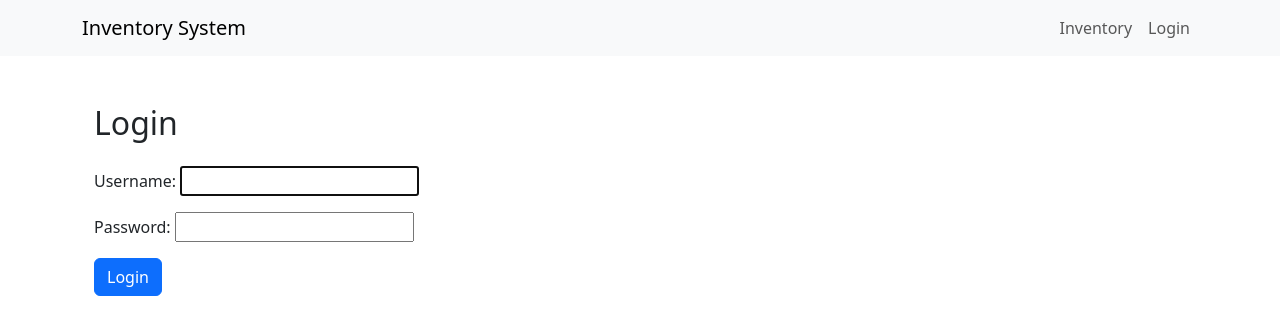
After one commit to Andrei2313/django-inventory, a Django app: a page that uses inventory/templates/base.html in a window 1280 px wide. The commit adds this page. Shown: the top 335 px of the page. Run offline with Django 5.2, Linux system fonts and the light colour scheme.

Commit message:
password update

```diff
--- a/DjangoProject/settings.py
+++ b/DjangoProject/settings.py
@@ -103,6 +103,10 @@ AUTH_PASSWORD_VALIDATORS = [
     },
 ]
 
+LOGIN_URL = '/accounts/login/'  # Redirect to login page if not authenticated
+LOGOUT_REDIRECT_URL = '/'  # Redirect after logout
+LOGIN_REDIRECT_URL = '/inventory/'  # Redirect after login
+
 
 # Internationalization
 # https://docs.djangoproject.com/en/5.1/topics/i18n/
--- a/DjangoProject/urls.py
+++ b/DjangoProject/urls.py
@@ -6,4 +6,6 @@ urlpatterns = [
     path('admin/', admin.site.urls),
     path('inventory/', include('inventory.urls')),  # Include the inventory app URLs
     path('', lambda request: HttpResponseRedirect('/inventory/')),  # Redirect root to inventory
+
+    path('accounts/', include('django.contrib.auth.urls')),  # Authentication URLs
 ]
--- a/inventory/templates/base.html
+++ b/inventory/templates/base.html
@@ -11,14 +11,29 @@
     <nav class="navbar navbar-expand-lg navbar-light bg-light">
         <div class="container">
             <a class="navbar-brand" href="/">Inventory System</a>
-            <div class="collapse navbar-collapse">
+            <button class="navbar-toggler" type="button" data-bs-toggle="collapse" data-bs-target="#navbarNav" aria-controls="navbarNav" aria-expanded="false" aria-label="Toggle navigation">
+                <span class="navbar-toggler-icon"></span>
+            </button>
+            <div class="collapse navbar-collapse" id="navbarNav">
                 <ul class="navbar-nav ms-auto">
                     <li class="nav-item">
                         <a class="nav-link" href="{% url 'inventory_list' %}">Inventory</a>
                     </li>
-                    <li class="nav-item">
-                        <a class="nav-link" href="{% url 'order_log' %}">Order Log</a>
-                    </li>
+                    {% if request.user.is_authenticated %}
+                        <li class="nav-item">
+                            <a class="nav-link" href="{% url 'add_item' %}">Add Item</a>
+                        </li>
+                        <li class="nav-item">
+                            <a class="nav-link" href="{% url 'order_log' %}">Order Logs</a>
+                        </li>
+                        <li class="nav-item">
+                            <a class="nav-link" href="{% url 'logout' %}">Logout</a>
+                        </li>
+                    {% else %}
+                        <li class="nav-item">
+                            <a class="nav-link" href="{% url 'login' %}">Login</a>
+                        </li>
+                    {% endif %}
                 </ul>
             </div>
         </div>
--- /dev/null
+++ b/inventory/templates/registration/login.html
@@ -0,0 +1,19 @@
+{% extends 'base.html' %}
+
+{% block content %}
+<div class="container my-5">
+    <h2 class="mb-4">Login</h2>
+    <form method="post" class="form">
+        {% csrf_token %}
+        <div class="form-group mb-3">
+            {{ form.username.label_tag }}
+            {{ form.username }}
+        </div>
+        <div class="form-group mb-3">
+            {{ form.password.label_tag }}
+            {{ form.password }}
+        </div>
+        <button type="submit" class="btn btn-primary">Login</button>
+    </form>
+</div>
+{% endblock %}
--- a/inventory/urls.py
+++ b/inventory/urls.py
@@ -3,9 +3,8 @@ from . import views
 
 urlpatterns = [
     path('', views.inventory_list, name='inventory_list'),
-    path('add/', views.add_item, name='add_item'),
+    path('add-item/', views.add_item, name='add_item'),
     path('create-order/', views.create_order, name='create_order'),
-    path('log/', views.order_log, name='order_log'),
-path('update-stock/<int:pk>/', views.update_stock, name='update_stock'),
-
+    path('order-log/', views.order_log, name='order_log'),
+    path('update-stock/<int:pk>/', views.update_stock, name='update_stock'),
 ]
```
Also changed, not shown: inventory/views.py (+35 -18 lines), db.sqlite3.
